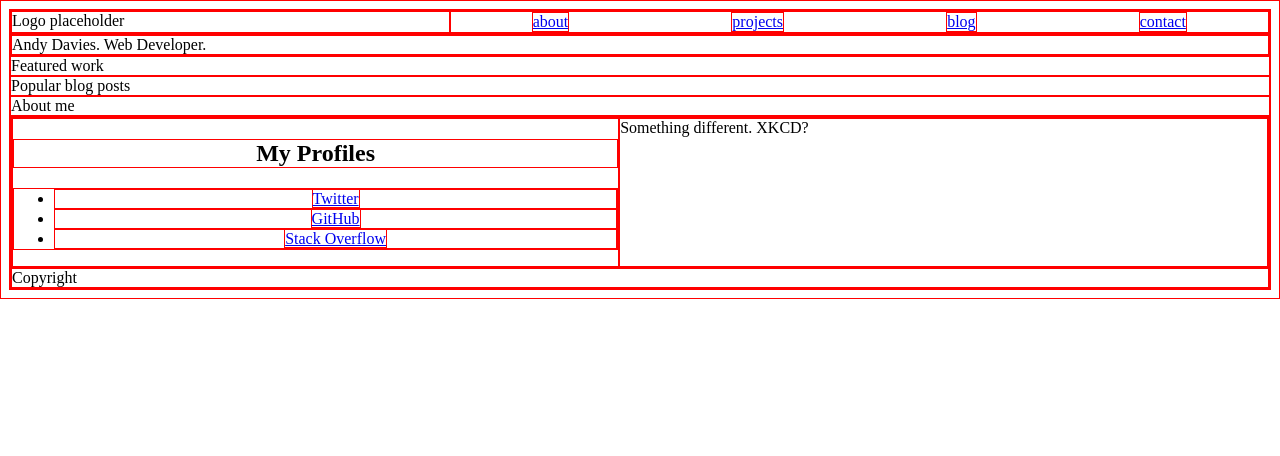
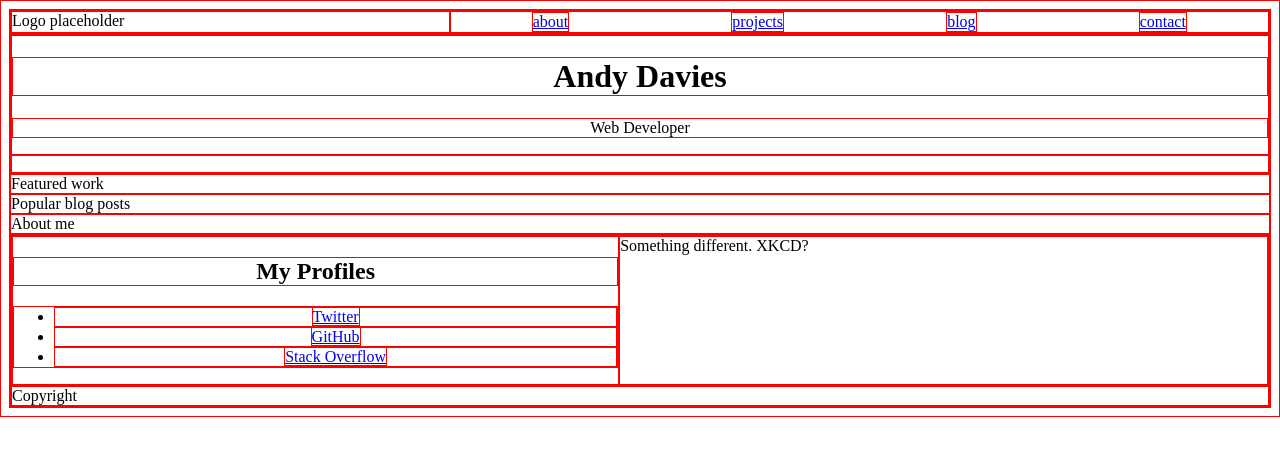
Before and after one commit to andavies/andavies.github.io, a Jekyll site: the page built from index.html, in a window 1280 px wide. Shown: the top 456 px of the page. Built offline with Jekyll 4.4.1, drawn with Linux system fonts in a browser that asks for light colours.

Commit message:
Add structure to main title section

```diff
--- a/index.html
+++ b/index.html
@@ -6,9 +6,13 @@ layout: master
 
 <div>
 	<div>
-		Andy Davies. Web Developer.
+		<h1 class="text-center">Andy Davies</h1>
+		<p class="text-center">Web Developer<p>
 	</div>
 </div>
+
+
+
 
 <div>
 	Featured work
```
